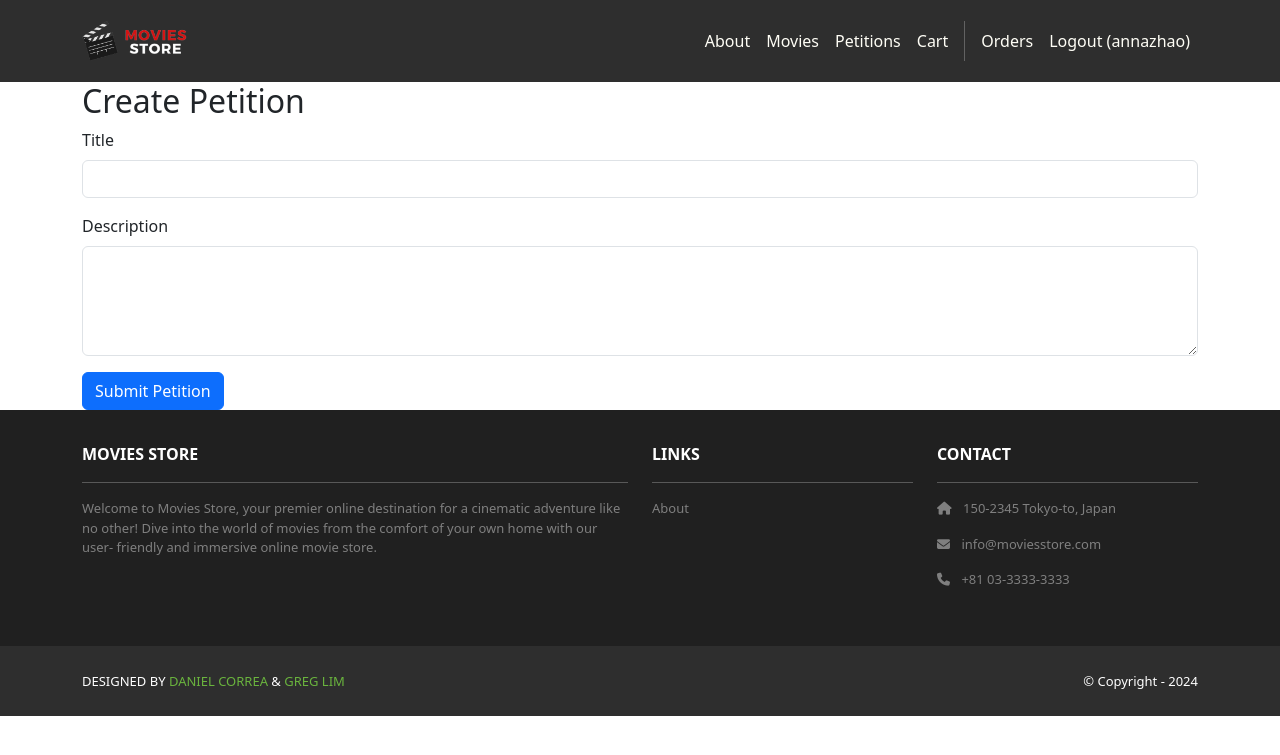
After one commit to zha0anna/moviesstore, a Django app: page /movies/petitions/create/ in a window 1280 px wide. The commit adds this page. Shown: the top 755 px of the page. Run offline with Django 5.2, Linux system fonts and the light colour scheme; a user stored in the database is signed in; some libraries are stand-ins or nearby versions.

Commit message:
implement petition page

```diff
--- a/movies/admin.py
+++ b/movies/admin.py
@@ -1,8 +1,10 @@
 from django.contrib import admin
-from .models import Movie, Review
+from .models import Movie, Review, Petition, Vote
 
 class MovieAdmin(admin.ModelAdmin):
     ordering = ['name']
     search_fields = ['name']
 admin.site.register(Movie, MovieAdmin)
 admin.site.register(Review)
+admin.site.register(Petition)
+admin.site.register(Vote)
--- /dev/null
+++ b/movies/templates/movies/petition_create.html
@@ -0,0 +1,18 @@
+{% extends 'base.html' %}
+{% block content %}
+<div class="container">
+    <h2> Create Petition </h2>
+    <form method="POST">
+        {% csrf_token %}
+        <div class="mb-3">
+            <label for="title" class="form-label">Title</label>
+            <input type="text" class="form-control" id="title" name="title" required>
+        </div>
+        <div class="mb-3">
+            <label for="description" class="form-label">Description</label>
+            <textarea class="form-control" id="description" name="description" rows="4" required></textarea>
+        </div>
+        <button type="submit" class="btn btn-primary">Submit Petition</button>
+    </form>
+</div>
+{% endblock content %}
--- a/movies/templates/movies/show.html
+++ b/movies/templates/movies/show.html
@@ -49,8 +49,8 @@ href="{% url 'movies.delete_review' id=template_data.movie.id review_id=review.i
 </a>
 {% endif %}
 </li>
-{% endfor %}
-</ul>
+                {% endfor %}
+                </ul>
                 {% if user.is_authenticated %}
                 <div class="container mt-4">
                     <div class="row justify-content-center">
--- a/movies/urls.py
+++ b/movies/urls.py
@@ -6,4 +6,8 @@ urlpatterns = [
     path('<int:id>/review/create/', views.create_review, name='movies.create_review'),
     path('<int:id>/review/<int:review_id>/edit/',views.edit_review, name='movies.edit_review'),
     path('<int:id>/review/<int:review_id>/delete/', views.delete_review, name='movies.delete_review'),
+    path('petitions/', views.petition_list, name='movies.petition_list'),
+    path('petitions/create/', views.petition_create, name='movies.petition_create'),
+    path('petitions/<int:petition_id>/vote/', views.petition_vote, name='movies.petition_vote'),
+    path('petitions/<int:petition_id>/delete/', views.petition_deleteVote, name='movies.petition_deleteVote'),
 ]
--- a/movies/views.py
+++ b/movies/views.py
@@ -1,5 +1,5 @@
 from django.shortcuts import render, redirect, get_object_or_404
-from .models import Movie, Review
+from .models import Movie, Review, Petition, Vote
 from django.contrib.auth.decorators import login_required
 
 def index(request):
@@ -60,3 +60,43 @@ def delete_review(request, id, review_id):
     review = get_object_or_404(Review, id=review_id, user=request.user)
     review.delete()
     return redirect('movies.show', id=id)
+
+@login_required
+def petition_list(request):
+    petitions = Petition.objects.all()
+    for petition in petitions:
+        petition.user_voted = petition.votes.filter(petition = petition, user=request.user).exists()
+
+    template_data = {}
+    template_data['title'] = 'Petitions'
+    template_data['petitions'] = petitions
+    return render(request, 'movies/petition_list.html', {'template_data': template_data})
+
+@login_required
+def petition_create(request):
+    if request.method == 'POST':
+        title = request.POST.get('title')
+        description = request.POST.get('description')
+        if title and description:
+            petition = Petition()
+            petition.title = title
+            petition.description = description
+            petition.user = request.user
+            petition.save()
+            return redirect('movies.petition_list')
+    return render(request, 'movies/petition_create.html', {'template_data': {'title': 'Create Petition'}})
+
+@login_required
+def petition_vote(request, petition_id):
+    petition = get_object_or_404(Petition, id=petition_id)
+    vote, created = Vote.objects.get_or_create(petition=petition, user=request.user)
+    if created:
+        vote.vote_type = 'YES'
+        vote.save()
+    return redirect('movies.petition_list')
+
+@login_required
+def petition_deleteVote(request, petition_id):
+    petition = get_object_or_404(Petition, id=petition_id)
+    Vote.objects.filter(petition=petition, user=request.user).delete()
+    return redirect('movies.petition_list')
--- a/moviesstore/templates/base.html
+++ b/moviesstore/templates/base.html
@@ -38,6 +38,7 @@ id="navbarNavAltMarkup">
 <div class="navbar-nav ms-auto navbar-ml">
 <a class="nav-link" href="{% url 'home.about' %}">About</a>
 <a class="nav-link" href="{% url 'movies.index' %}">Movies</a>
+<a class="nav-link" href="{% url 'movies.petition_list' %}">Petitions</a>
 <a class="nav-link" href="{% url 'cart.index' %}">Cart</a>
 <div class="vr bg-white mx-2 d-none d-lg-block"></div>
 {% if user.is_authenticated %}
```
Also changed, not shown: movies/models.py (+26 -0 lines), movies/templates/movies/index.html (+3 -6 lines), movies/templates/movies/petition_list.html (added, +34 -0 lines), movies/migrations/0004_petition_vote.py (added), 5 other files.
